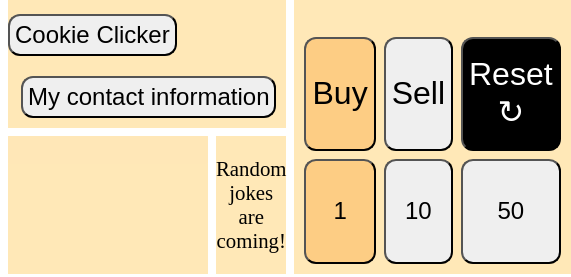
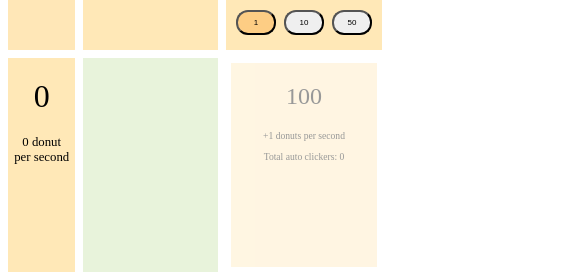
Before and after one commit to rheeze-dev/donut-clicker, a website built with Parcel: page index.html in a window 390 px wide. Shown: the part 94-371 px from the top of the page, 571 px wide, since content can reach past the window. Built offline with nearby package versions, Linux system fonts and the light colour scheme; no server answers.

Commit message:
Made the project responsive to any screen size

```diff
--- a/donutMaker.js
+++ b/donutMaker.js
@@ -29,7 +29,7 @@
 const sellButton = document.querySelector("#sell-button");
 const inputUserName = document.querySelector("#input-user-name");
 
-let donutCount = 9000;
+let donutCount = 0;
 let autoClickers = {
   green: 0,
   blue: 0,
@@ -239,7 +239,7 @@
 	}
 	const data = await response.json();
   document.querySelector("#random-jokes-area").innerHTML = data[0].joke;
-}, 300000);
+}, 15000);
 
 setInterval(() => {
   donutCount += autoClickers.green + (autoClickers.blue * 5) + (autoClickers.red * 10);
--- a/style.css
+++ b/style.css
@@ -209,6 +209,7 @@
 
 #btn-user-name {
   display: block;
+  height: 100%;
   width: 100%;
   border: none;
   background: rgb(255, 232, 183);
@@ -325,3 +326,411 @@
   90% { transform: translate(1px, 2px) rotate(0deg); }
   100% { transform: translate(1px, -2px) rotate(-1deg); }
 }
+
+@media only screen and (max-width:1630px) {
+  #buy-button {
+    font-size: 2rem;
+    height:45px;
+    width:120px;
+  }
+
+  #sell-button {
+    font-size: 2rem;
+    height:45px;
+    width:120px;
+  }
+
+  .reset-button {
+    font-size: 1.7rem;
+    height:45px;
+    width:120px;
+  }
+
+  .optionOne {
+    font-size: 1.5rem;
+    height:30px;
+    width:120px;
+  }
+
+  .optionTen {
+    font-size: 1.5rem;
+    height:30px;
+    width:120px;
+  }
+
+  .optionFifty {
+    font-size: 1.5rem;
+    height:30px;
+    width:120px;
+  }
+
+  #img {
+    height: 250px;
+  }
+
+  .user-name-content {
+    width: 30%;
+  }
+}
+
+@media only screen and (max-width:1265px) {
+  #baking-company {
+    font-size: 1.3rem;
+  }
+
+  #cookie-clicker {
+    font-size: 1.3rem;
+  }
+
+  #contact-info {
+    font-size: 1.3rem;
+  }
+
+  #img {
+    height: 230px;
+  }
+
+  #random-jokes-area {
+    font-size: 1rem;
+  }
+}
+
+@media only screen and (max-width:1165px) {
+  #baking-company {
+    font-size: 1.1rem;
+  }
+
+  #cookie-clicker {
+    font-size: 1.1rem;
+  }
+
+  #contact-info {
+    font-size: 1.1rem;
+  }
+
+  #buy-button {
+    font-size: 1.5rem;
+    height:38px;
+    width:100px;
+  }
+
+  #sell-button {
+    font-size: 1.5rem;
+    height:38px;
+    width:100px;
+  }
+
+  .reset-button {
+    font-size: 1.3rem;
+    height:38px;
+    width:100px;
+  }
+
+  .optionOne {
+    font-size: 1rem;
+    height:28px;
+    width:100px;
+  }
+
+  .optionTen {
+    font-size: 1rem;
+    height:28px;
+    width:100px;
+  }
+
+  .optionFifty {
+    font-size: 1rem;
+    height:28px;
+    width:100px;
+  }
+
+  #btn-user-name {
+    font-size: 2rem;
+  }
+
+  #img {
+    height: 200px;
+  }
+}
+
+@media only screen and (max-width:1005px) {
+  #baking-company {
+    font-size: .8rem;
+  }
+
+  #cookie-clicker {
+    font-size: .8rem;
+  }
+
+  #contact-info {
+    font-size: .8rem;
+  }
+
+  #buy-button {
+    font-size: 1.2rem;
+    height:35px;
+    width:80px;
+  }
+
+  #sell-button {
+    font-size: 1.2rem;
+    height:35px;
+    width:80px;
+  }
+
+  .reset-button {
+    font-size: 1rem;
+    height:35px;
+    width:80px;
+  }
+
+  .optionOne {
+    font-size: .8rem;
+    height:25px;
+    width:80px;
+  }
+
+  .optionTen {
+    font-size: .8rem;
+    height:25px;
+    width:80px;
+  }
+
+  .optionFifty {
+    font-size: .8rem;
+    height:25px;
+    width:80px;
+  }
+
+  #btn-user-name {
+    font-size: 1.5rem;
+  }
+
+  #img {
+    height: 170px;
+  }
+
+  #input-user-name {
+    height: 25px;
+    width: 230px;
+    font-size: 1rem;
+  }
+
+  #user-name .btn {
+    height: 25px;
+  }
+
+  h2 {
+    font-size: 1.1rem;
+  }
+
+  .user-name-content {
+    width: 30%;
+  }
+}
+
+@media only screen and (max-width:800px) {
+  #baking-company {
+    font-size: .6rem;
+  }
+
+  #cookie-clicker {
+    font-size: .6rem;
+  }
+
+  #contact-info {
+    font-size: .6rem;
+  }
+
+  #buy-button {
+    font-size: 1rem;
+    height:35px;
+    width:50px;
+  }
+
+  #sell-button {
+    font-size: 1rem;
+    height:35px;
+    width:50px;
+  }
+
+  .reset-button {
+    font-size: .7rem;
+    height:35px;
+    width:50px;
+  }
+
+  .optionOne {
+    font-size: .6rem;
+    height:25px;
+    width:50px;
+  }
+
+  .optionTen {
+    font-size: .6rem;
+    height:25px;
+    width:50px;
+  }
+
+  .optionFifty {
+    font-size: .6rem;
+    height:25px;
+    width:50px;
+  }
+
+  #btn-user-name {
+    font-size: 1rem;
+  }
+
+  #img {
+    height: 100px;
+  }
+
+  #random-jokes-area {
+    font-size: .8rem;
+  }
+
+  #input-user-name {
+    height: 25px;
+    width: 130px;
+    font-size: 1rem;
+  }
+
+  #user-name .btn {
+    height: 25px;
+    margin: 0;
+  }
+
+  h2 {
+    font-size: 1rem;
+  }
+
+  .user-name-content {
+    width: 40%;
+  }
+
+  .shop-name {
+    font-size: 1rem;
+  }
+
+  .total-donut-count {
+    font-size: 3rem;
+  }
+
+  .donut-texts {
+    font-size: 1rem;
+  }
+
+  .price-texts {
+    font-size: 2.5rem;
+  }
+
+  .auto-clickers {
+    font-size: .8rem;
+  }
+
+  p {
+    font-size: .8rem;
+  }
+}
+
+@media only screen and (max-width:605px) {
+  #baking-company {
+    font-size: .2rem;
+  }
+
+  #cookie-clicker {
+    font-size: .2rem;
+  }
+
+  #contact-info {
+    font-size: .1rem;
+  }
+
+  #buy-button {
+    font-size: .8rem;
+    height:35px;
+    width:40px;
+  }
+
+  #sell-button {
+    font-size: .8rem;
+    height:35px;
+    width:40px;
+  }
+
+  .reset-button {
+    font-size: .5rem;
+    height:35px;
+    width:40px;
+  }
+
+  .optionOne {
+    font-size: .5rem;
+    height:25px;
+    width:40px;
+  }
+
+  .optionTen {
+    font-size: .5rem;
+    height:25px;
+    width:40px;
+  }
+
+  .optionFifty {
+    font-size: .5rem;
+    height:25px;
+    width:40px;
+  }
+
+  #btn-user-name {
+    font-size: .6rem;
+  }
+
+  #img {
+    height: 80px;
+  }
+
+  #random-jokes-area {
+    font-size: .4rem;
+  }
+
+  #input-user-name {
+    height: 25px;
+    width: 130px;
+    font-size: 1rem;
+  }
+
+  #user-name .btn {
+    height: 25px;
+    margin: 0;
+  }
+
+  h2 {
+    font-size: .8rem;
+  }
+
+  .shop-name {
+    font-size: .8rem;
+  }
+
+  .total-donut-count {
+    font-size: 2rem;
+  }
+
+  .donut-texts {
+    font-size: .8rem;
+  }
+
+  .price-texts {
+    font-size: 1.5rem;
+  }
+
+  .auto-clickers {
+    font-size: .6rem;
+  }
+
+  p {
+    font-size: .6rem;
+  }
+}
```
